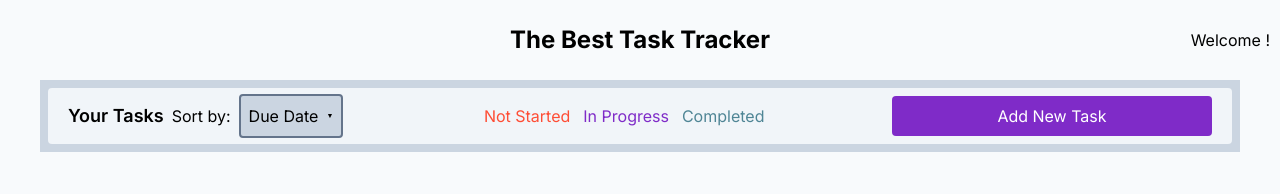
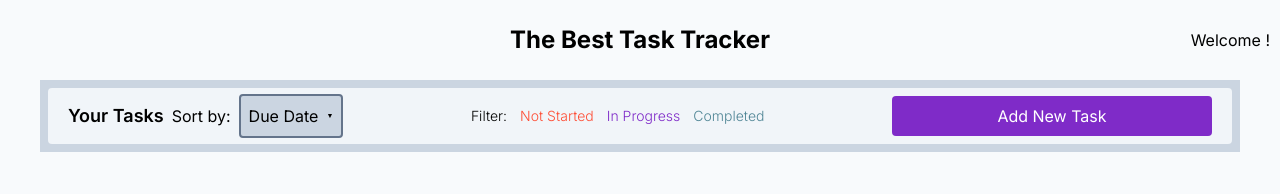
Before and after one commit to dmwcats123/task-tracker, a Next.js app: page /MainPage in a window 1280 px wide. Shown: the top 194 px of the page. Built offline with nearby package versions, Linux system fonts and the light colour scheme; no server answers; the database is empty.

Commit message:
styling change to sortbylist and filters

```diff
--- a/app/MainPage/page.js
+++ b/app/MainPage/page.js
@@ -371,8 +371,9 @@ function MainPage() {
               </button>
             </div>
           </div>
-          <div className="my-auto flex flex-row">
-            <div className="flex flex-row">
+          <div className="my-auto flex flex-row font-light text-sm">
+            <div className="flex flex-row ">
+              <div>Filter: </div>
               <div className="collapse">
                 <input
                   type="checkbox"
@@ -491,7 +492,7 @@ function MainPage() {
       )}
       {sortByMenuVis && (
         <div
-          className="menu bg-slate-200 p-2 rounded border-2"
+          className="menu bg-slate-200 rounded border-2"
           ref={sortByMenuRef}
           style={{
             position: "absolute",
@@ -500,13 +501,13 @@ function MainPage() {
           }}
         >
           <ul>
-            <li>
+            <li className="hover:bg-slate-400 rounded p-2">
               <button onClick={handleSortDateClicked}>Due Date</button>
             </li>
-            <li>
+            <li className="hover:bg-slate-400 rounded p-2">
               <button onClick={handleSortStatusClicked}>Status</button>
             </li>
-            <li>
+            <li className="hover:bg-slate-400 rounded p-2">
               <button onClick={handleSortTitleClicked}>Title</button>
             </li>
           </ul>
```
